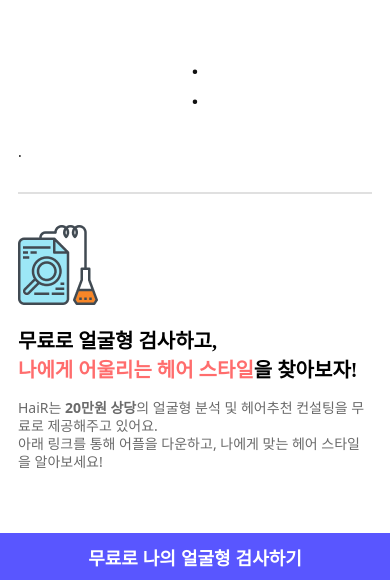
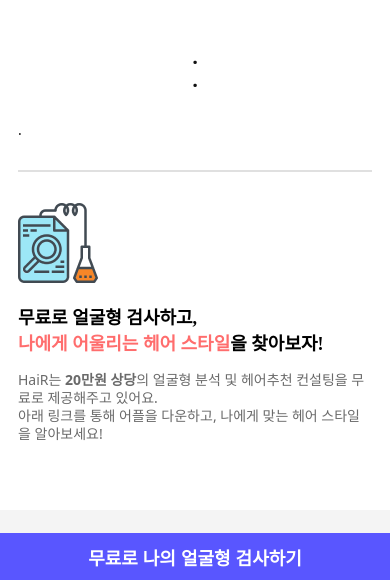
Before and after one commit to owner-of-anam-tower/HaiR-Share-WebPage, a plain HTML site: page index.html in a window 390 px wide. Shown: the part 264-844 px from the top of the page. Drawn offline with Linux system fonts and the light colour scheme.

Commit message:
no message

```diff
--- a/css/base.css
+++ b/css/base.css
@@ -7,16 +7,17 @@ body{
 	padding: 0;
     margin: 0;
 }
-h1{
+#titleArea span{
 	font-family: KHDS-Bold,system-ui,AppleSDGothicNeo-Regular,맑은 고딕,Malgun Gothic,돋움,dotum,sans-serif;
     color: #111;
-    font-size: 26px;
-    line-height: 30px;
+    font-size: 20px;
+    line-height: 23px;
+    font-weight: bold;
     margin: 0;
 }
 #findText div{
     margin: 0;
-    font-size: 20px;
+    font-size: 18px;
     font-weight: bold;
 }
 p{
@@ -33,7 +34,14 @@ p{
     color: #111;
     text-align: center;
 }
-
+@media (max-width: 500px) {
+  #pageArea{
+	height: 100%;
+    width: 100%;
+    margin: 0 auto;
+    background-color: white;
+	}
+}
 #pageArea{
 	height: 100%;
     max-width: 500px;
@@ -48,7 +56,7 @@ p{
 	width: 100%
 }
 #titleContainer{
-	margin: 34px 0;
+	margin: 30px 0;
 }
 #titleArea{
 	display: flex;
--- a/index.html
+++ b/index.html
@@ -1,6 +1,7 @@
 <!DOCTYPE html>
 <html>
 	<head>
+		<meta name="viewport" content="width=device-width,initial-scale=1">
 		<link rel="stylesheet" type="text/css" href="css/base.css"/>
 		<script src="json/shared-report.json" type="text/javascript"></script>
 		<script type="text/javascript" src="js/jquery-3.5.1.min.js"></script>
@@ -18,12 +19,12 @@
 			<div id="mainArea">
 				<div id="titleContainer">
 					<div id="titleArea">
-						<h1 align="center" id="prefix">
+						<span align="center" id="prefix">
 							.
-						</h1>
-						<h1 align="center" id="faceShapeName">
+						</span>
+						<span align="center" id="faceShapeName">
 							.
-						</h1>
+						</span>
 					</div>
 				</div>
 				<div id="descriptionContainer">
--- a/js/main.js
+++ b/js/main.js
@@ -33,7 +33,8 @@ function colorChangePrefix(text){
 
 function colorChangeDescription(text){
   var text1 = text.replace(/\*\!(.*?)\*\!/g, '<span style="color: #5956FF; font-weight: bold;">$1</span>');
-  var replacedText = text1.replace(/\*\*(.*?)\*\*/g, '<span style="font-weight: bold;">$1</span>');
+  var text2 = text1.replace(/\*\*(.*?)\*\*/g, '<span style="font-weight: bold;">$1</span>');
+  var replacedText = text2.replace("\n", '<br>');
 
   descriptionText.innerHTML = replacedText;
 }
```
